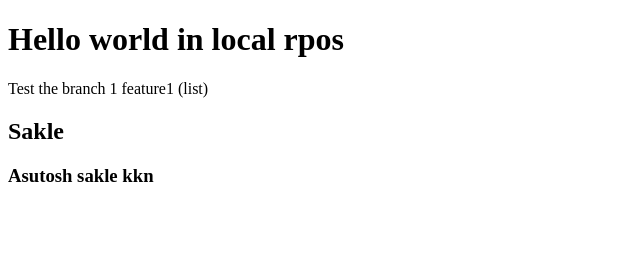
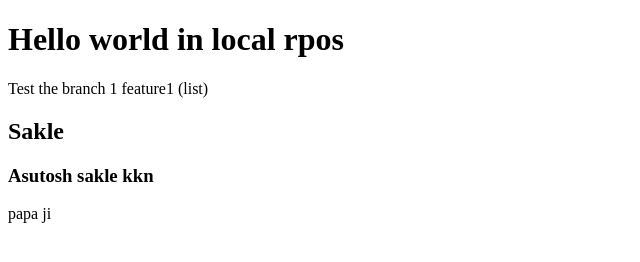
Before and after one commit to saklebecsasutosh/Localrepositorys1, a plain HTML site: page index.html in a window 1280 px wide. Shown: the full height of the page, 0-640 px from the left. Drawn offline with Linux system fonts and the light colour scheme.

Commit message:
some thing add

```diff
--- a/index.html
+++ b/index.html
@@ -11,5 +11,6 @@
     <p>Test the branch 1 feature1 (list)</p>
     <h2>Sakle</h2>
     <h3>Asutosh sakle kkn</h3>
+    <p>papa ji</p>
 </body>
 </html>
```
